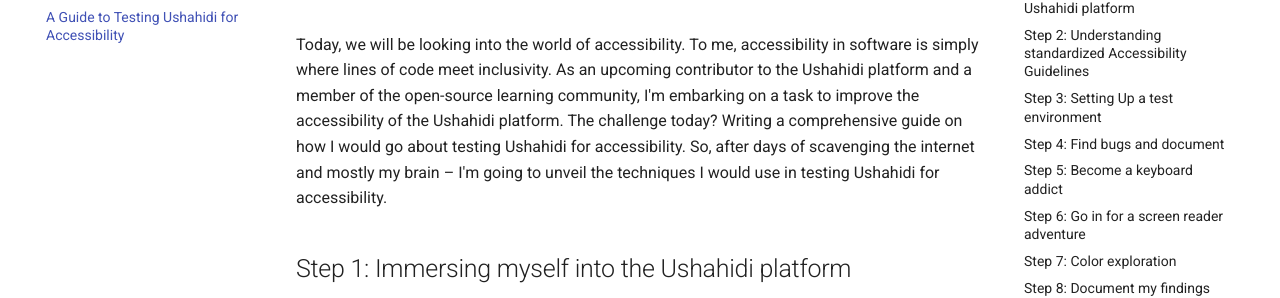
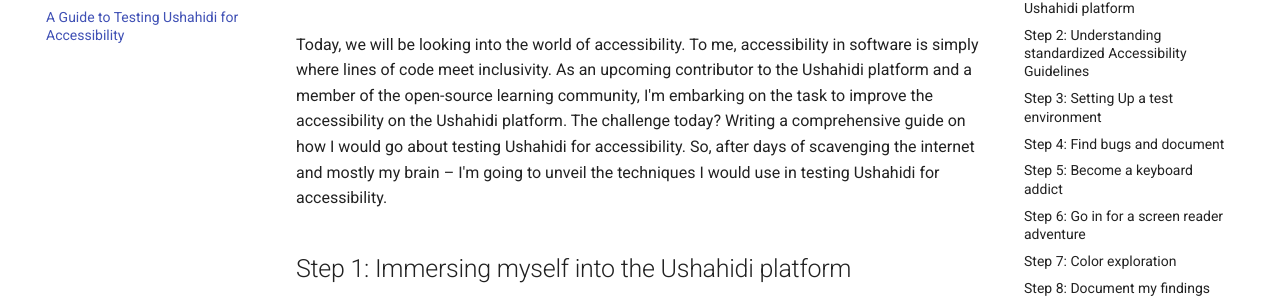
Before and after one commit to larrytamnjong/blog, an MkDocs documentation site: the page built from docs/ushahidiaccessibility.md, in a window 1280 px wide and 900 px high. Shown: the part 148-446 px from the top of the window. Built offline with MkDocs 1.6.1 and Material for MkDocs 9.7.7, drawn with Linux system fonts in a browser that asks for light colours.

Commit message:
grammar adjustment

```diff
--- a/docs/ushahidiaccessibility.md
+++ b/docs/ushahidiaccessibility.md
@@ -1,6 +1,6 @@
 # A Guide to Testing Ushahidi for Accessibility
 
-Today, we will be looking into the world of accessibility. To me, accessibility in software is simply where lines of code meet inclusivity. As an upcoming contributor to the Ushahidi platform and a member of the open-source learning community, I'm embarking on a task to improve the accessibility of the Ushahidi platform. The challenge today? Writing a comprehensive guide on how I would go about testing Ushahidi for accessibility. So, after days of scavenging the internet and mostly my brain – I'm going to unveil the techniques I would use in testing Ushahidi for accessibility.
+Today, we will be looking into the world of accessibility. To me, accessibility in software is simply where lines of code meet inclusivity. As an upcoming contributor to the Ushahidi platform and a member of the open-source learning community, I'm embarking on the task to improve the accessibility on the Ushahidi platform. The challenge today? Writing a comprehensive guide on how I would go about testing Ushahidi for accessibility. So, after days of scavenging the internet and mostly my brain – I'm going to unveil the techniques I would use in testing Ushahidi for accessibility.
 
 
 ## Step 1: Immersing myself into the Ushahidi platform
```
